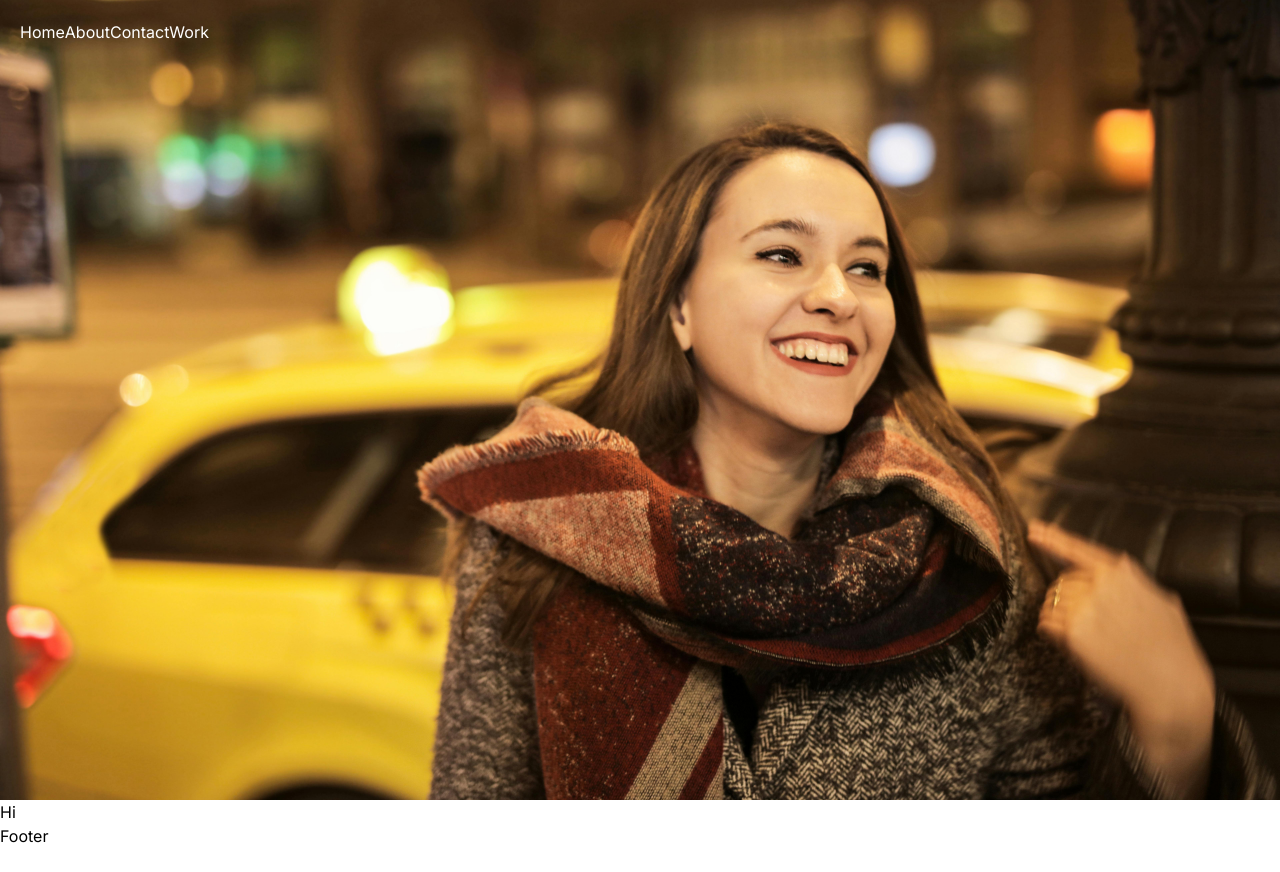
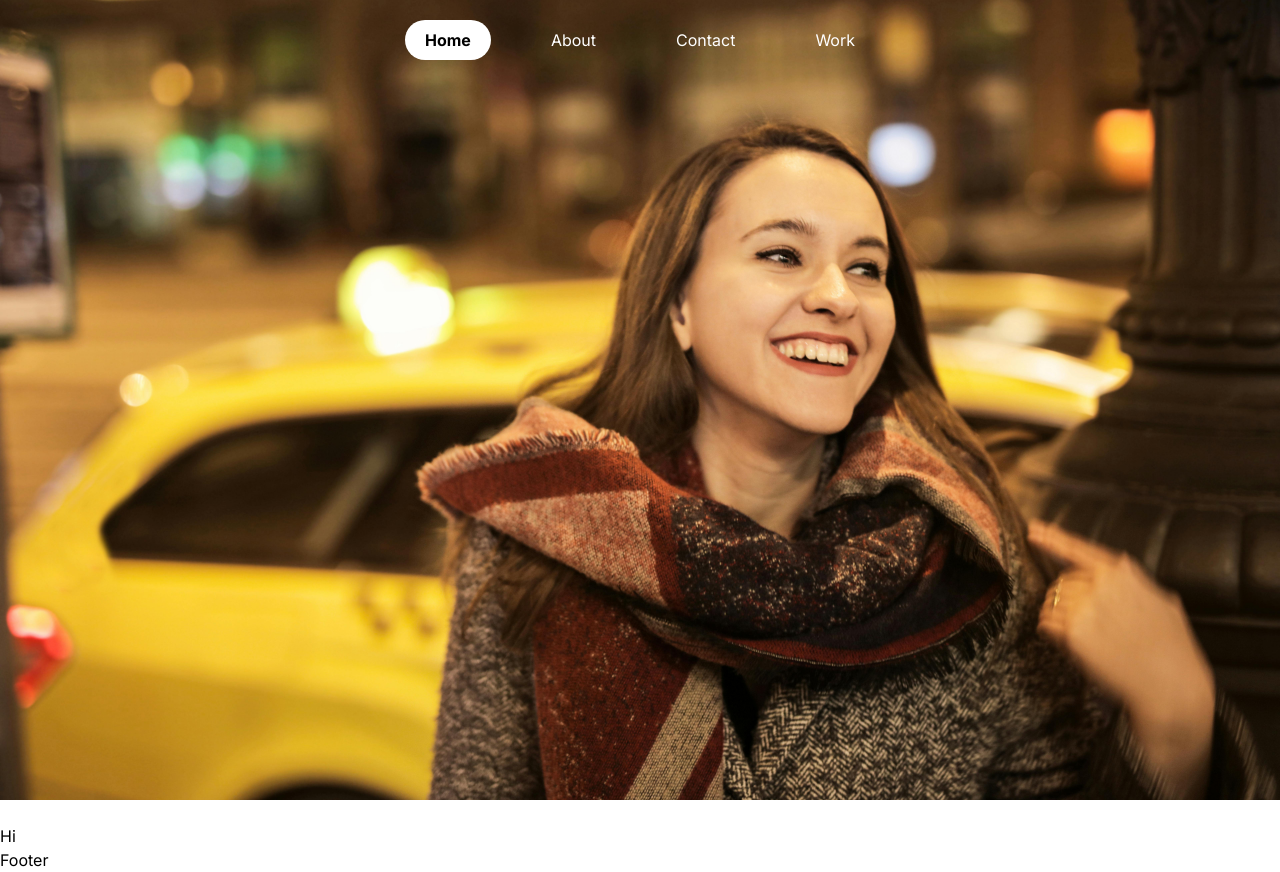
Before and after one commit to uwproductions/web, a Next.js app: page / in a window 1280 px wide. Before the commit the page ends 848 px from the top, so only its background shows below. Built offline with nearby package versions, Linux system fonts and the light colour scheme.

Commit message:
update header css

```diff
--- a/components/Header.tsx
+++ b/components/Header.tsx
@@ -2,7 +2,6 @@
 
 import Link from "next/link";
 import React, { useEffect } from "react";
-import Button from "./Button";
 import classNames from "classnames";
 
 const Header = () => {
@@ -24,16 +23,54 @@ const Header = () => {
     };
   }, []);
 
+  const activeClass = "text-black font-bold bg-white rounded-full";
+
+  const navLinks = [
+    {
+      name: "Home",
+      href: "/",
+    },
+    {
+      name: "About",
+      href: "/about",
+    },
+    {
+      name: "Contact",
+      href: "/contact",
+    },
+    {
+      name: "Work",
+      href: "/work",
+    },
+  ];
   return (
-    <div className={classNames(['fixed w-full top-0 flex p-5 z-10', {
-      'bg-transparent text-white': !isScrolled,
-      'bg-slate-200/75': isScrolled,
-    }])}>
-      <Link href="/">Home</Link>
-      <Link href="/about">About</Link>
-      <Link href="/contact">Contact</Link>
-      <Link href="/work">Work</Link>
-    </div>
+    <>
+      <div
+        className={classNames([
+          "fixed w-full top-0 flex p-5 z-10 transition gap-10 justify-center",
+          {
+            "bg-transparent text-white": !isScrolled,
+            "bg-slate-200/75": isScrolled,
+          },
+        ])}
+      >
+        {navLinks.map((link) => (
+          <Link
+            key={link.name}
+            href={link.href}
+            className={classNames([
+              "px-5 py-2 rounded-full transform transition hover:scale-105",
+              {
+                [activeClass]: location.pathname === link.href,
+              },
+            ])}
+          >
+            {link.name}
+          </Link>
+        ))}
+      </div>
+      <div>UWProductions</div>
+    </>
   );
 };
 
```
